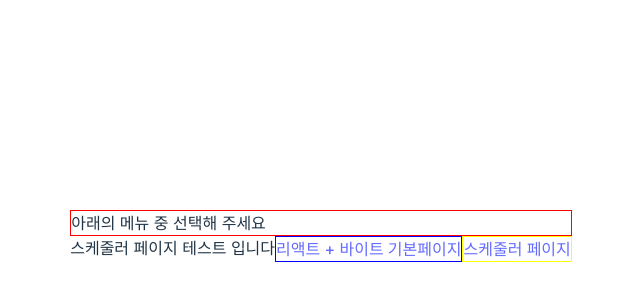
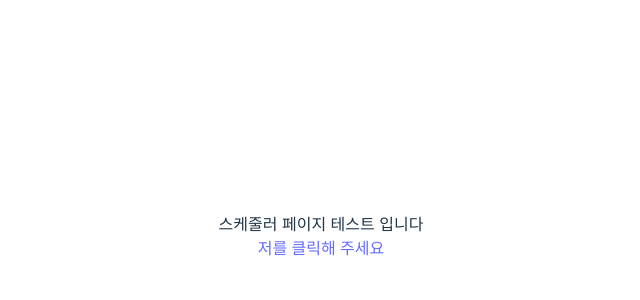
Before and after one commit to JayJHFE/React-Scheduler, a React (Vite) app in the folder PortFolio-vite/: page /scheduler in a window 1280 px wide. Shown: the part 164-464 px from the top of the page, without its empty margins (319-959 px from the left). Built offline with nearby package versions, Linux system fonts and the light colour scheme.

Commit message:
일부 구조 수정

```diff
--- a/PortFolio-vite/package.json
+++ b/PortFolio-vite/package.json
@@ -12,7 +12,9 @@
   "dependencies": {
     "react": "^18.2.0",
     "react-dom": "^18.2.0",
+    "react-redux": "^9.1.0",
     "react-router-dom": "^6.22.3",
+    "redux": "^5.0.1",
     "styled-components": "^6.1.8"
   },
   "devDependencies": {
--- a/PortFolio-vite/src/App.tsx
+++ b/PortFolio-vite/src/App.tsx
@@ -1,5 +1,4 @@
 import "./App.css";
-import * as S from "./css/mainStyle.ts";
 import Main from "./page/main/index.tsx";
 import Scheduler from "./page/scheduler/index.tsx";
 import { Link, Route, Routes } from "react-router-dom";
@@ -7,19 +6,14 @@ import { Link, Route, Routes } from "react-router-dom";
 function App() {
   return (
     <>
-      <S.container>아래의 메뉴 중 선택해 주세요</S.container>
-      <S.innerContainer>
+      <div>
         <Routes>
+          <Route path="/" element={<Main />} />
           <Route path="/main" element={<Main />} />
           <Route path="/scheduler" element={<Scheduler />} />
         </Routes>
-        <S.innerLeftContainer>
-          <Link to="/main">리액트 + 바이트 기본페이지</Link>
-        </S.innerLeftContainer>
-        <S.innerRightContainer>
-          <Link to="/scheduler">스케줄러 페이지 </Link>
-        </S.innerRightContainer>
-      </S.innerContainer>
+        <Link to="/main">저를 클릭해 주세요</Link>
+      </div>
     </>
   );
 }
```
Also changed, not shown: 1 other file (tests, documents, lock files or other folders).
